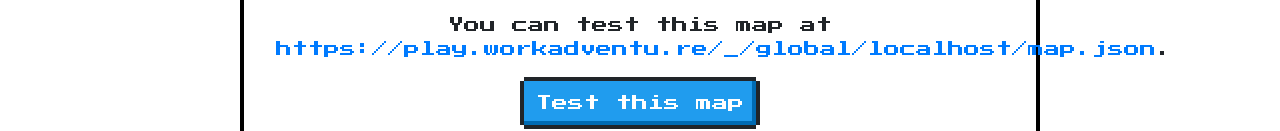
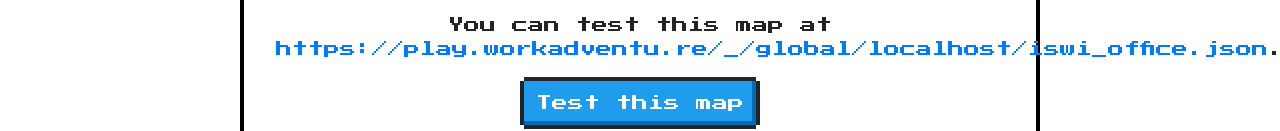
Before and after one commit to iswi-inc-society/workadventure-iswi-2021, a plain HTML site: page index.html in a window 1280 px wide. Shown: the part 547-678 px from the top of the page. Drawn offline with nearby package versions, Linux system fonts and the light colour scheme.

Commit message:
Update index.html

```diff
--- a/index.html
+++ b/index.html
@@ -28,12 +28,12 @@
                 if (path.endsWith('index.html')) {
                     path = path.substr(path, path.length - 'index.html'.length);
                 }
-                var url = 'https://play.workadventu.re/_/global/'+window.location.host+path+'map.json';
+                var url = 'https://play.workadventu.re/_/global/'+window.location.host+path+'iswi_office.json';
                 document.getElementById('mapLink').href = url;
                 document.getElementById('mapLink2').href = url;
                 document.getElementById('mapLink').innerText = url;
 
-                var mapUrl = window.location.protocol+'//'+window.location.host+path+'map.json';
+                var mapUrl = window.location.protocol+'//'+window.location.host+path+'iswi_office.json';
                 document.getElementById('mapUrl').innerText = mapUrl;
 
                 var gettingStartedLink = 'https://workadventu.re/getting-started?name=Map&mapUrl='+mapUrl;
```
